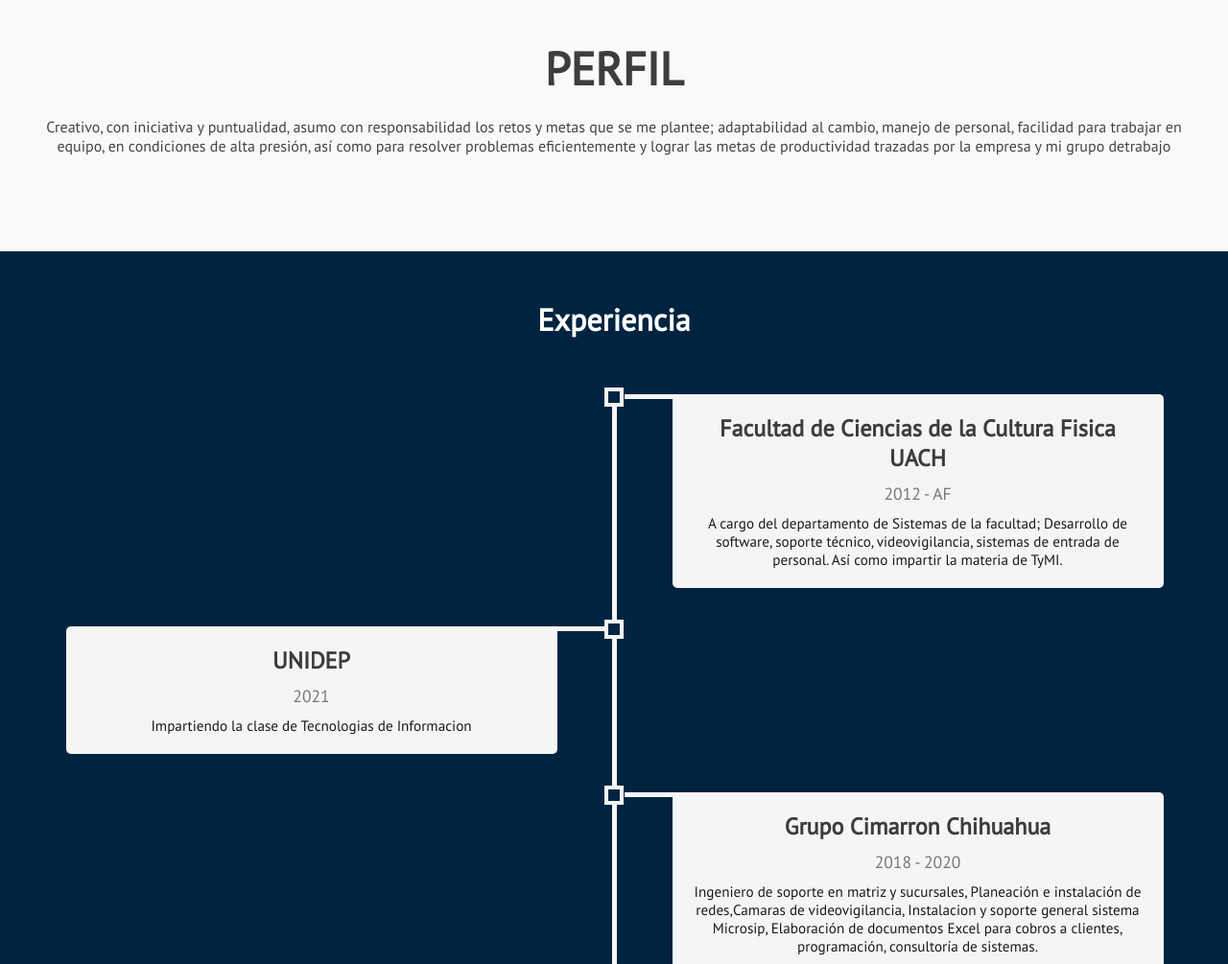
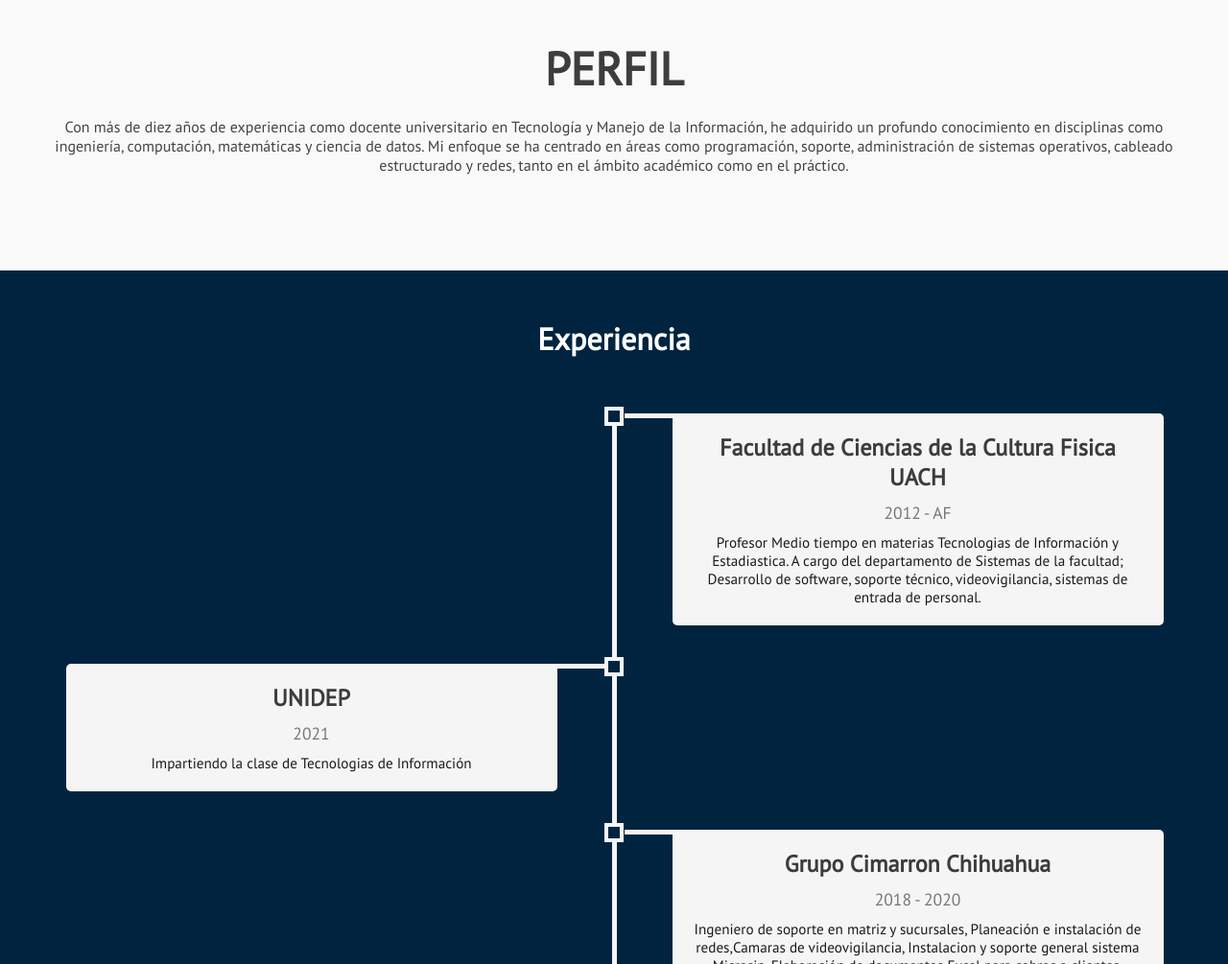
Before and after one commit to mamueljr/Curriculum, a plain HTML site: page index.html in a window 1280 px wide. Shown: the part 860-1865 px from the top of the page at 96% size. Drawn offline with nearby package versions, Linux system fonts and the light colour scheme.

Commit message:
Update index.html

```diff
--- a/index.html
+++ b/index.html
@@ -27,8 +27,7 @@
     <section class="about-myself">
         <div class="content">
             <h2>PERFIL</h2>
-            <p>Creativo, con iniciativa y puntualidad, asumo con responsabilidad los retos y metas que se me plantee; adaptabilidad al cambio, manejo de personal, facilidad para trabajar en equipo, en condiciones de alta presión, así como para resolver problemas
-                eficientemente y lograr las metas de productividad trazadas por la empresa y mi grupo detrabajo</p>
+            <p>Con más de diez años de experiencia como docente universitario en Tecnología y Manejo de la Información, he adquirido un profundo conocimiento en disciplinas como ingeniería, computación, matemáticas y ciencia de datos. Mi enfoque se ha centrado en áreas como programación, soporte, administración de sistemas operativos, cableado estructurado y redes, tanto en el ámbito académico como en el práctico.</p>
         </div>
     </section>
     <section class="experience">
@@ -39,14 +38,14 @@
                     <div class="experience-content hidden">
                         <h2>Facultad de Ciencias de la Cultura Fisica UACH</h2>
                         <div class="experience-time">2012 - AF</div>
-                        <p>A cargo del departamento de Sistemas de la facultad; Desarrollo de software, soporte técnico, videovigilancia, sistemas de entrada de personal. Así como impartir la materia de TyMI.</p>
+                        <p>Profesor Medio tiempo en materias Tecnologias de Información y Estadiastica. A cargo del departamento de Sistemas de la facultad; Desarrollo de software, soporte técnico, videovigilancia, sistemas de entrada de personal.</p>
                     </div>
                 </li>
                 <li>
                     <div class="experience-content hidden">
                         <h2>UNIDEP</h2>
                         <div class="experience-time">2021</div>
-                        <p>Impartiendo la clase de Tecnologias de Informacion</p>
+                        <p>Impartiendo la clase de Tecnologias de Información</p>
                     </div>
                 </li>
                 <li>
```
